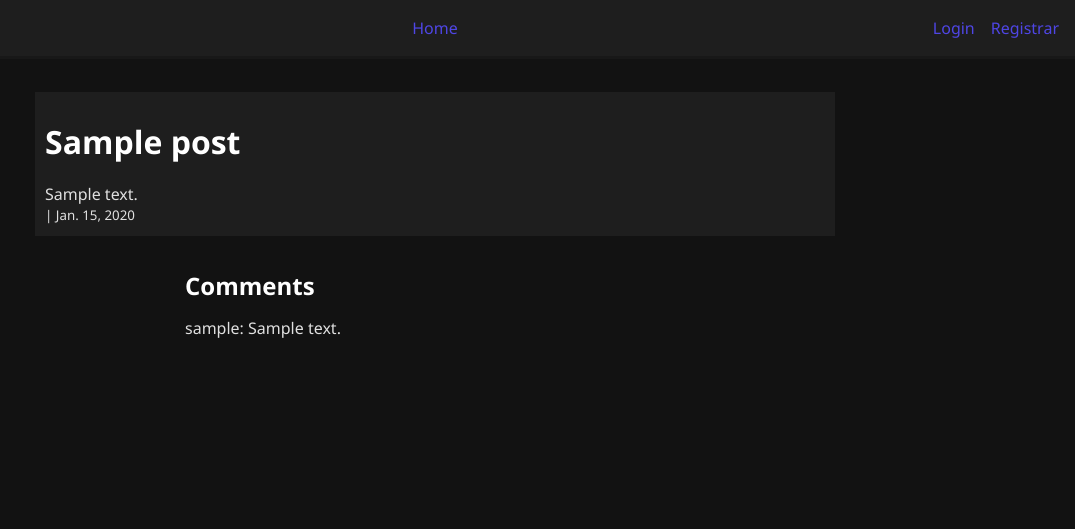
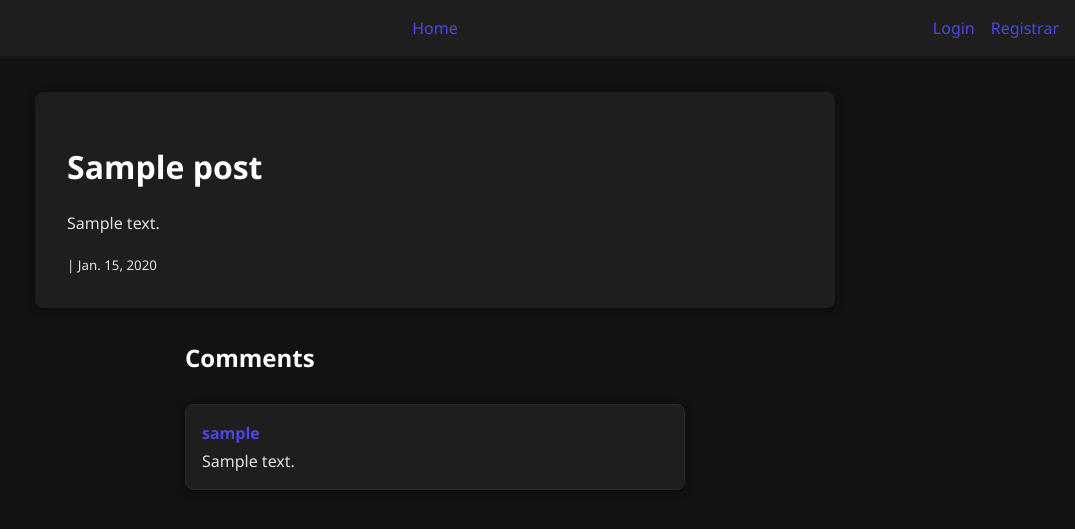
Before and after one commit to gok2001/projeto-blog, a Django app: page /posts/1/ in a window 1280 px wide. Shown: the top 529 px of the page, without its empty margins (205-1280 px from the left). Run offline with Django 5.2, Linux system fonts and the light colour scheme; tables that the repository leaves empty hold one stand-in row (values such as "Sample post").

Commit message:
Melhora layout de comentário e o conteúdo do post

```diff
--- a/posts/templates/posts/post_detail.html
+++ b/posts/templates/posts/post_detail.html
@@ -11,7 +11,7 @@
         <h2 class="comment-title">Comments</h2>
         {% if comments %}
             {% for comment in comments %}
-                <p class="comment">{{ comment.author }}: {{ comment.text }}</p>
+                <div class="comment"><p class="comment-author">{{ comment.author }}</p> <p class="comment-text">{{ comment.text }}</p></div>
             {% endfor %}
         {% else %}
             <p>Sem comentários ainda.</p>
--- a/static/global/css/style.css
+++ b/static/global/css/style.css
@@ -190,7 +190,10 @@ h1 {
    =============================== */
 .post-content {
     background-color: var(--color-bg-alt);
-    padding: 10px;
+    padding: var(--spacing-xl);
+    border-radius: 8px;
+    box-shadow: var(--shadow-md);
+    line-height: 1.7;
     max-width: 800px;
     height: auto;
     margin: 2rem auto;
@@ -200,17 +203,36 @@ h1 {
     justify-content: space-evenly;
 }
 
+.post-content p {
+    margin-bottom: var(--spacing-md);
+}
+
 .comment-section {
     max-width: 500px;
     height: auto;
     margin: 2rem auto;
+    gap: var(--spacing-md);
     display: flex;
     flex-direction: column;
     align-items: stretch;
 }
 
 .comment {
+    background-color: var(--color-bg-alt);
     margin-bottom: var(--spacing-md);
+    padding: var(--spacing-md);
+    border-radius: 8px;
+    border: 1px solid var(--color-border);
+    box-shadow: var(--shadow-md);
+}
+
+.comment-author {
+    font-weight: bold;
+    color: var(--color-primary);
+}
+
+.comment-text {
+    margin-top: var(--spacing-xs);
 }
 
 /* ===============================
```
